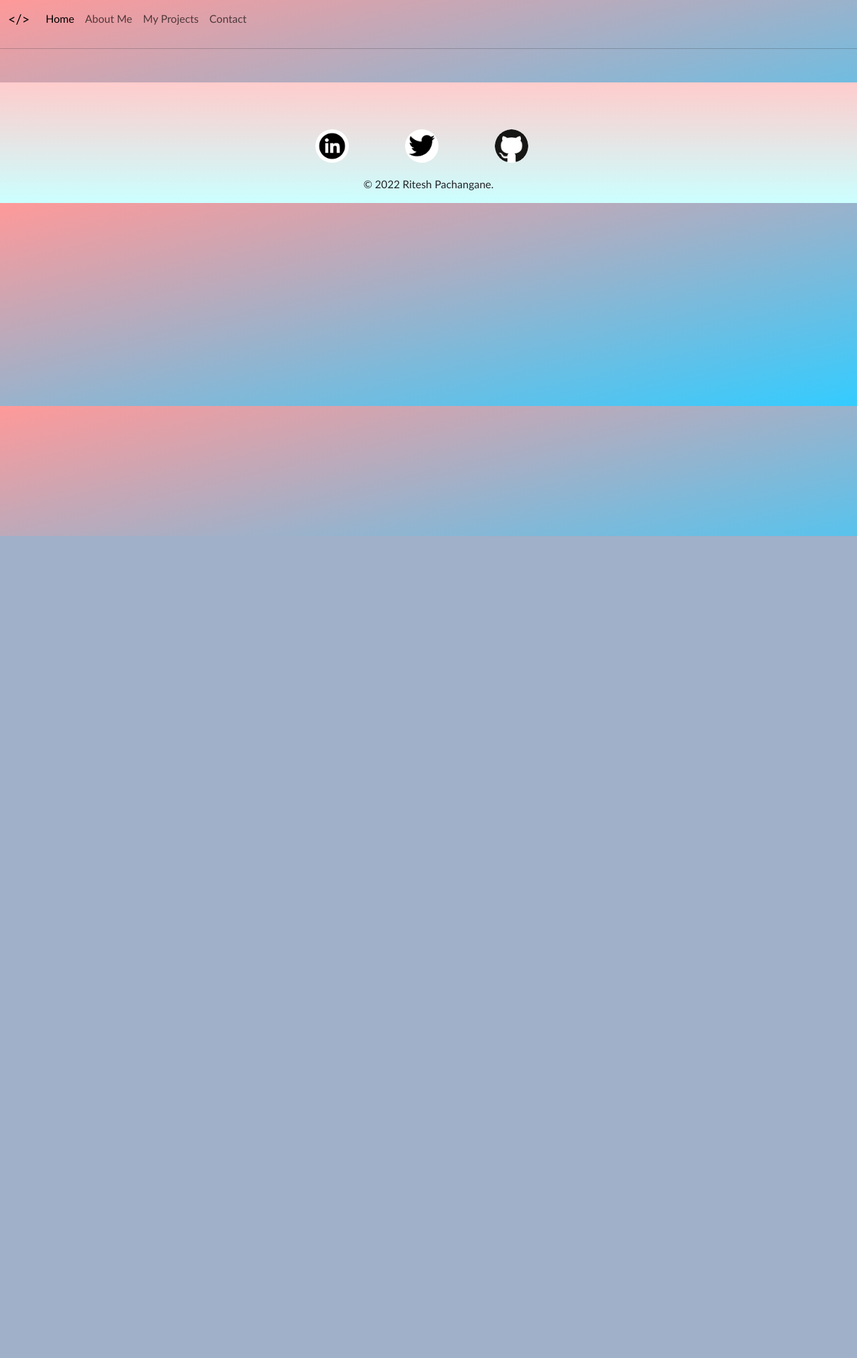
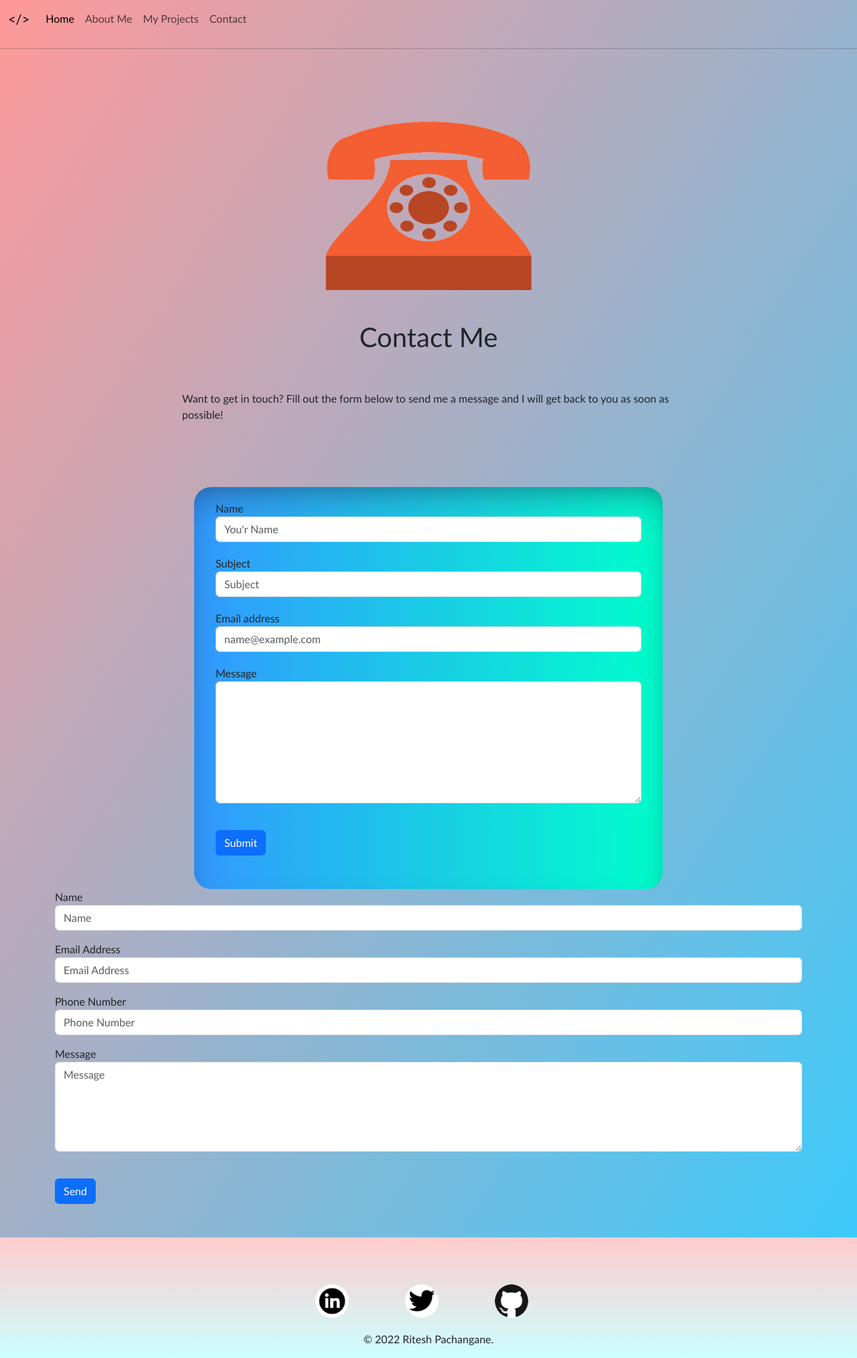
Before and after one commit to Ritesh27P/MyPortfolio, a Flask app: page /contact in a window 1280 px wide. Shown: the whole page at 67% size. Before the commit the page ends 800 px from the top, so only its background shows below. Run offline with Flask 2, Linux system fonts and the light colour scheme; some libraries are stand-ins or nearby versions.

Commit message:
Minor updates

```diff
--- a/main.py
+++ b/main.py
@@ -1,4 +1,4 @@
-from flask import Flask, render_template, redirect, url_for
+from flask import Flask, render_template, redirect, url_for, request
 from flask_bootstrap import Bootstrap
 
 
@@ -11,8 +11,9 @@ def home():
     return render_template('index.html')
 
 
-@app.route('/contact')
+@app.route('/contact', methods=['POST', 'GET'])
 def contact():
+
     return render_template('contact.html')
 
 
@@ -21,5 +22,9 @@ def redirect_home():
     return redirect(url_for('home'))
 
 
+@app.route('/contact-submit', methods=['POST', 'GET'])
+def contact_submit():
+    return redirect(url_for('home'))
+
 if __name__ == "__main__":
     app.run(debug=True)
--- a/static/master/styles.css
+++ b/static/master/styles.css
@@ -15,6 +15,11 @@ body{
     top: 30px;
     text-align: center;
     margin: 20px 10px;
+}
+
+.background-pic{
+    height: 400px;
+    width: 100%;
 }
 
 .btn1:hover{
@@ -93,6 +98,27 @@ body{
     margin-top: 80px;
 }
 
+.margin-top-20{
+    margin-top: 20px;
+}
+
+.margin-bottom{
+    margin-bottom: 80px;
+}
+
+.width-30{
+    width: 30px;
+}
+
+.contact{
+    height: 600px;
+    width: 700px;
+    border-radius: 25px;
+    box-shadow: rgba(50, 50, 93, 0.25) 0px 30px 60px -12px inset, rgba(0, 0, 0, 0.3) 0px 18px 36px -18px inset;
+    background: linear-gradient(to left, #00ffcc 0%, #3399ff 100%);
+
+}
+
 .design_images{
     width: 150px;
     position: relative;
@@ -139,7 +165,7 @@ body{
   padding-top: 50px;
   height: 180px;
   text-align: center;
-
+  width: 100%;
   background: linear-gradient(to bottom, #ffcccc 0%, #ccffff 100%)
 }
 
--- a/templates/contact.html
+++ b/templates/contact.html
@@ -3,13 +3,91 @@
 <head>
     <meta charset="UTF-8">
     <title>Contact</title>
+    <link href="https://cdn.jsdelivr.net/npm/bootstrap@5.2.0-beta1/dist/css/bootstrap.min.css"
+      rel="stylesheet"
+      integrity="sha384-0evHe/X+R7YkIZDRvuzKMRqM+OrBnVFBL6DOitfPri4tjfHxaWutUpFmBp4vmVor"
+      crossorigin="anonymous">
+    <link rel="stylesheet" href="../static/master/styles">
 </head>
 <body>
 
 {% include 'header.html' %}
 
+  <header class="masthead">
+    <div class="overlay"></div>
+    <div class="container">
+      <div class="row">
+        <div class="col-lg-8 col-md-10 mx-auto">
+          <div class="page-heading center">
+            <img class="pic" src="../static/Images/telephone2.png">
+            <h1>Contact Me</h1>
+          </div>
+          <br><br>
+          <p>Want to get in touch? Fill out the form below to send me a message and I will get back to you as soon as possible!</p>
+        </div>
+      </div>
+    </div>
+  </header>
 
+<div class="container-fluid">
+    <div class="container contact">
+<form action="{{ url_for('contact_submit') }}" method="post">
+  <div class="form-group skill-content margin-top">
+    <label for="formGroupExampleInput" class="margin-top-20">Name</label>
+    <input type="text" class="form-control" id="formGroupExampleInput" placeholder="You'r Name">
+  </div>
+  <div class="form-group skill-content">
+    <label for="formGroupExampleInput2">Subject</label>
+    <input type="text" class="form-control" id="formGroupExampleInput2" placeholder="Subject">
+  </div>
+  <div class="form-group skill-content">
+    <label for="exampleFormControlInput1">Email address</label>
+    <input type="email" class="form-control" id="exampleFormControlInput1" placeholder="name@example.com">
+  </div>
+  <div class="form-group skill-content">
+    <label for="exampleFormControlTextarea1">Message</label>
+    <textarea class="form-control" id="exampleFormControlTextarea1" rows="7"></textarea>
+  </div>
+  <button type="submit" class="btn btn-primary skill-content margin-bottom">Submit</button>
+</form>
+    </div>
+</div>
 
+<div class="container">
+          <form name="sentMessage" id="contactForm" novalidate>
+          <div class="control-group">
+            <div class="form-group floating-label-form-group controls">
+              <label>Name</label>
+              <input type="text" class="form-control" placeholder="Name" id="name" required data-validation-required-message="Please enter your name.">
+              <p class="help-block text-danger"></p>
+            </div>
+          </div>
+          <div class="control-group">
+            <div class="form-group floating-label-form-group controls">
+              <label>Email Address</label>
+              <input type="email" class="form-control" placeholder="Email Address" id="email" required data-validation-required-message="Please enter your email address.">
+              <p class="help-block text-danger"></p>
+            </div>
+          </div>
+          <div class="control-group">
+            <div class="form-group col-xs-12 floating-label-form-group controls">
+              <label>Phone Number</label>
+              <input type="tel" class="form-control" placeholder="Phone Number" id="phone" required data-validation-required-message="Please enter your phone number.">
+              <p class="help-block text-danger"></p>
+            </div>
+          </div>
+          <div class="control-group">
+            <div class="form-group floating-label-form-group controls">
+              <label>Message</label>
+              <textarea rows="5" class="form-control" placeholder="Message" id="message" required data-validation-required-message="Please enter a message."></textarea>
+              <p class="help-block text-danger"></p>
+            </div>
+          </div>
+          <br>
+          <div id="success"></div>
+          <button type="submit" class="btn btn-primary" id="sendMessageButton">Send</button>
+        </form>
+</div>
 
 {% include 'footer.html' %}
 
--- a/templates/index.html
+++ b/templates/index.html
@@ -19,7 +19,7 @@
         <div class="col col-md-6 col-sm-12 col-12 intro">
             <div class="row">
                 <div class="col col-md-6 col-sm-12 col-12 ">
-                    <h1 class="margin-20">Hello,<br>I am Ritesh</h1>
+                    <h1 class="margin-20">Hello,<br>I'm Ritesh</h1>
                     <h3 class="margin-20">A programmer.</h3><br>
                 </div>
                 <div class="col col-md-6 col-sm-12 col-12">
```
Also changed, not shown: static/Images/img_1.png (added), static/Images/telegram2.jpg (added), static/Images/telephone2.png (added).
